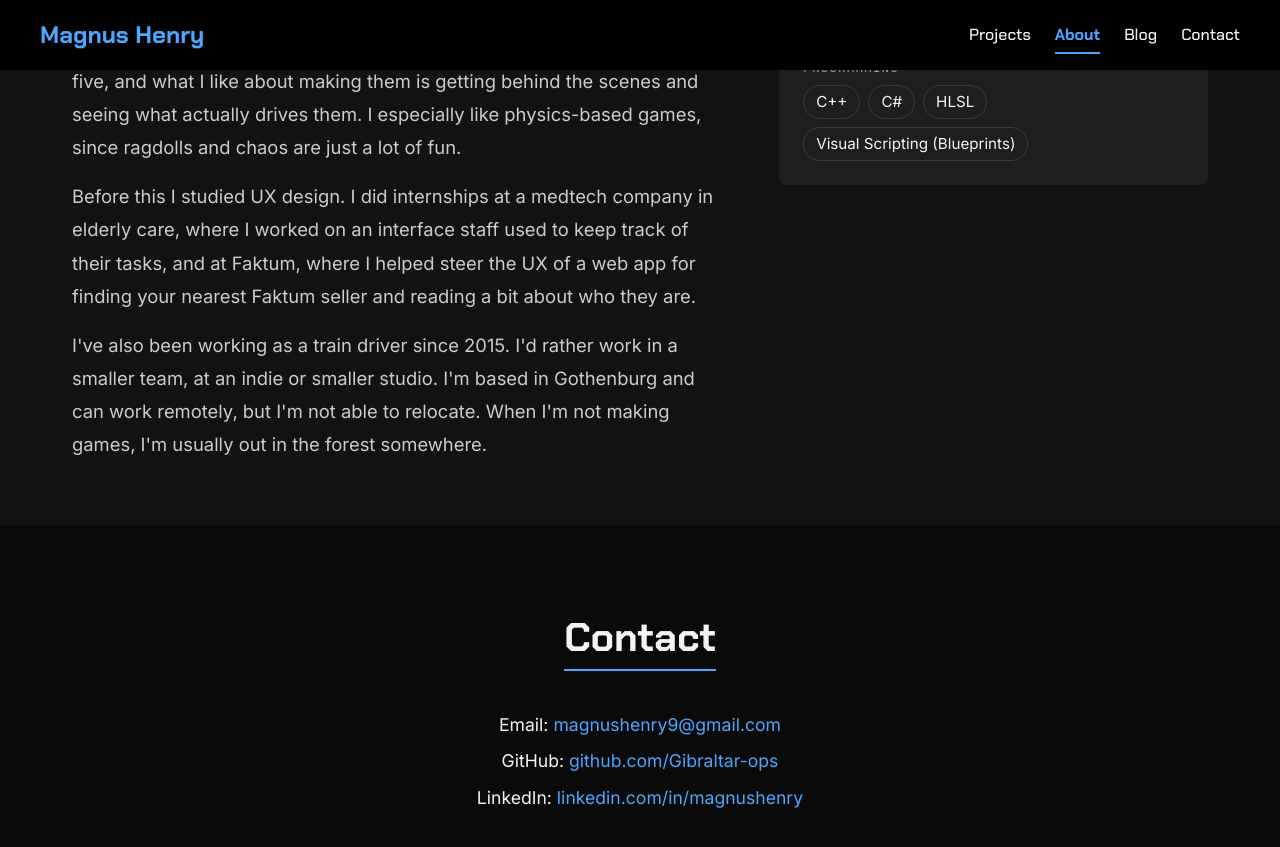
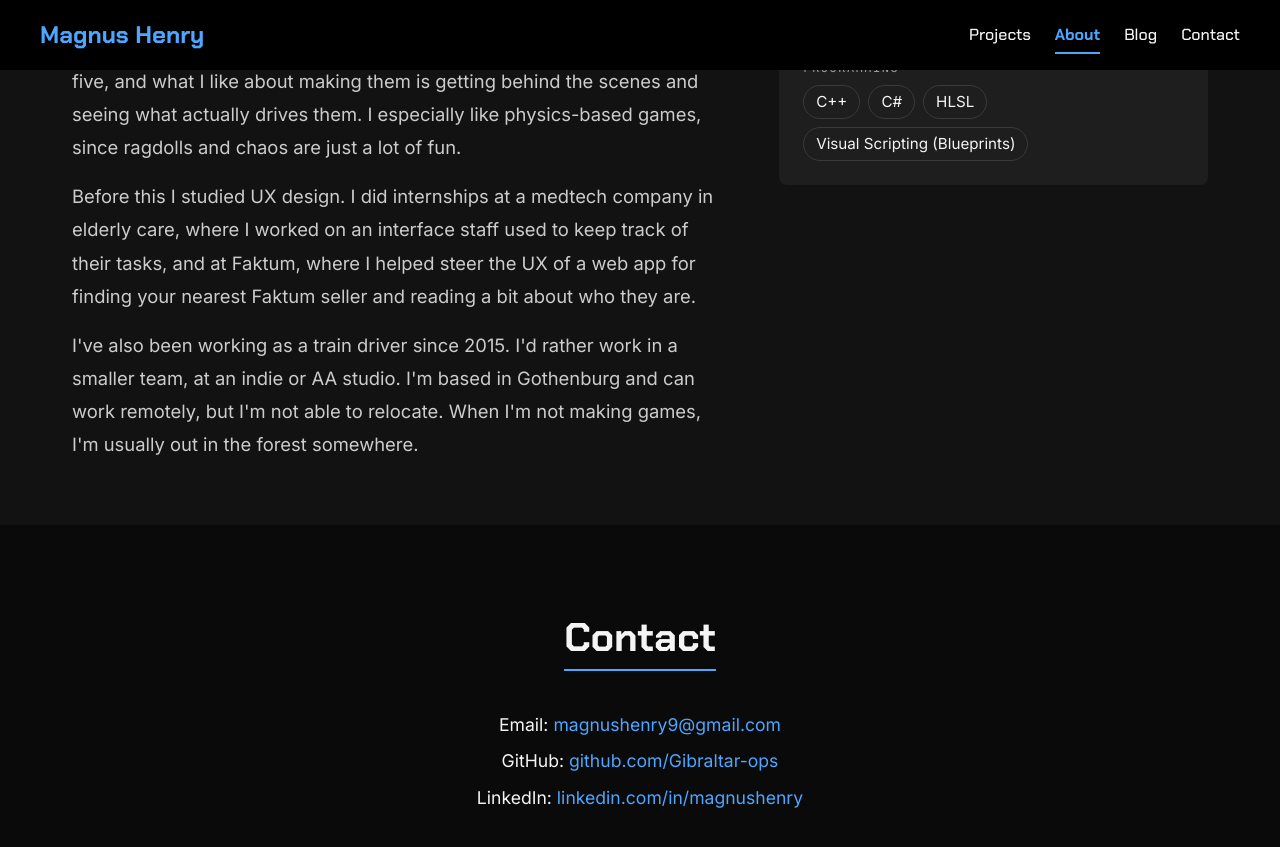
Before and after one commit to Gibraltar-ops/Gibraltar-ops.github.io, a Jekyll site: the page built from index.html, in a window 1280 px wide and 900 px high, scrolled down 1706 px. Shown: the top 847 px of the window. Built offline with Jekyll 4.4.1, drawn with Linux system fonts in a browser that asks for light colours; some of the changed text lies outside the part shown.

Commit message:
Title: Game Designer and Programmer; indie or AA studio

```diff
--- a/_config.yml
+++ b/_config.yml
@@ -1,7 +1,7 @@
 # Site settings
 title: Magnus Henry
-tagline: Gameplay Programmer
-description: Gameplay programmer based in Gothenburg, Sweden. Projects in Unreal Engine, Unity and SDL3, plus a blog on multiplayer networking.
+tagline: Game Designer and Programmer
+description: Game designer and programmer based in Gothenburg, Sweden. Projects in Unreal Engine, Unity and SDL3, plus a blog on multiplayer networking.
 url: "https://magnushenry.se"
 baseurl: ""
 lang: en
--- a/index.html
+++ b/index.html
@@ -6,7 +6,7 @@ layout: default
 <section id="hero" class="hero-section">
     <div class="hero-content">
         <h1>Magnus Henry</h1>
-        <p class="hero-subtitle">Gameplay Programmer</p>
+        <p class="hero-subtitle">Game Designer and Programmer</p>
         <p>Creative, curious problem solver based in Gothenburg, Sweden.</p>
     </div>
 </section>
@@ -80,7 +80,7 @@ layout: default
         <h2>About Me</h2>
         <p>I'm studying Game Creator – Game Programmer at Yrgo in Gothenburg and graduate in June 2027. I've been playing games since I was about five, and what I like about making them is getting behind the scenes and seeing what actually drives them. I especially like physics-based games, since ragdolls and chaos are just a lot of fun.</p>
         <p>Before this I studied UX design. I did internships at a medtech company in elderly care, where I worked on an interface staff used to keep track of their tasks, and at Faktum, where I helped steer the UX of a web app for finding your nearest Faktum seller and reading a bit about who they are.</p>
-        <p>I've also been working as a train driver since 2015. I'd rather work in a smaller team, at an indie or smaller studio. I'm based in Gothenburg and can work remotely, but I'm not able to relocate. When I'm not making games, I'm usually out in the forest somewhere.</p>
+        <p>I've also been working as a train driver since 2015. I'd rather work in a smaller team, at an indie or AA studio. I'm based in Gothenburg and can work remotely, but I'm not able to relocate. When I'm not making games, I'm usually out in the forest somewhere.</p>
     </div>
 
     <div id="skills" class="about-skills">
```
